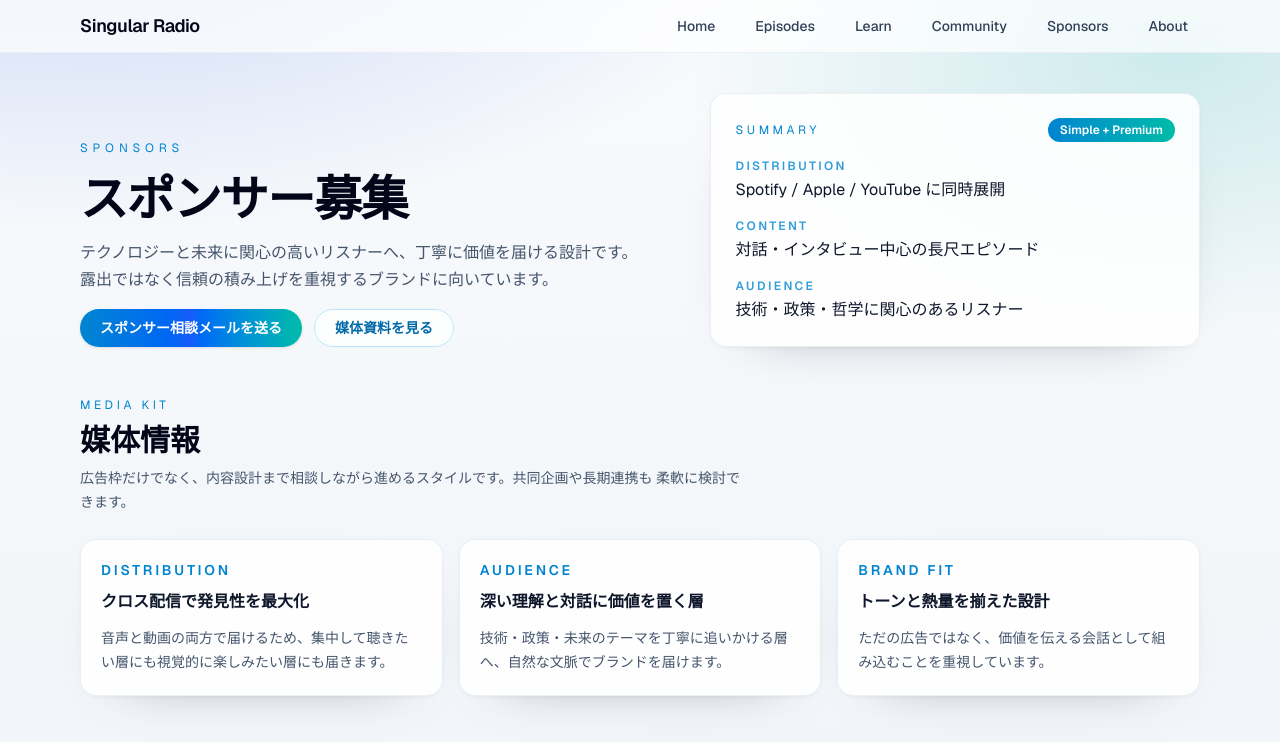
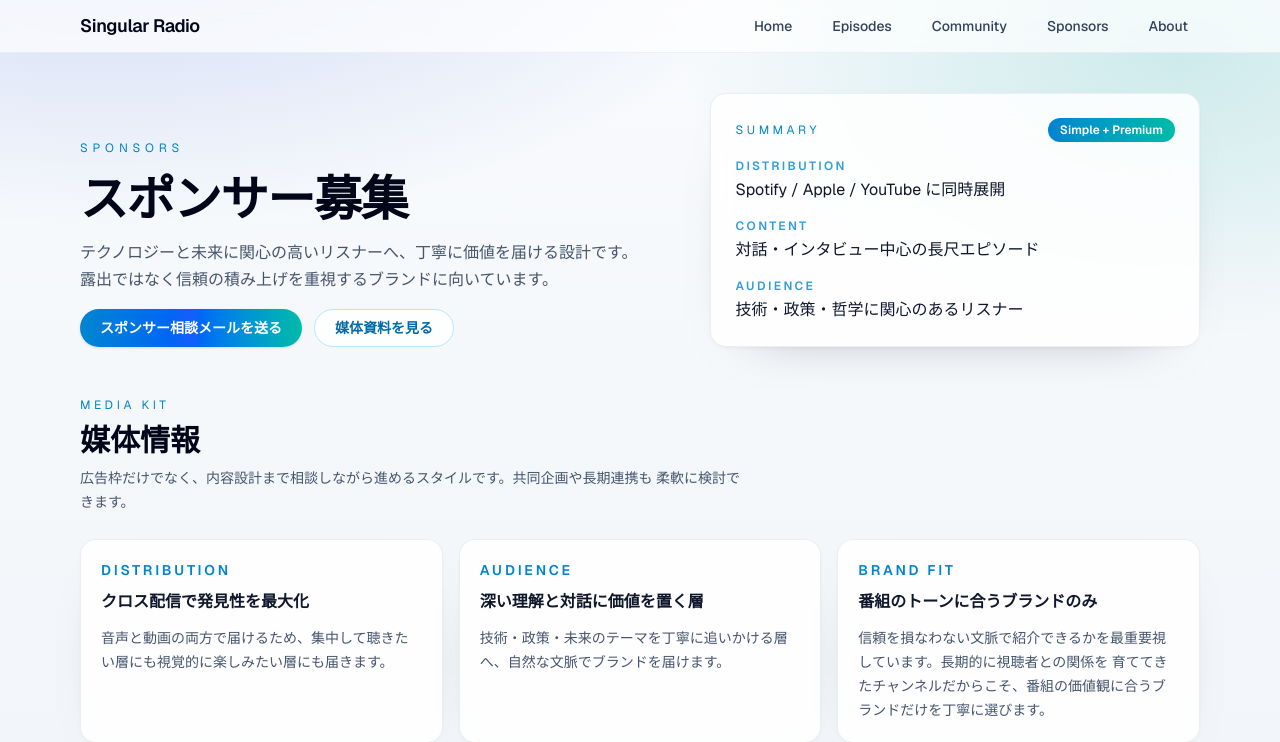
Before and after one commit to Japan-Automation-Technology/singular-radio, a Next.js app in the folder web/: page /sponsors in a window 1280 px wide. Shown: the top 742 px of the page. Built offline with nearby package versions, Linux system fonts and the light colour scheme.

Commit message:
small fix

```diff
--- a/web/app/learn/page.tsx
+++ /dev/null
@@ -1,26 +0,0 @@
-import { LearnCard } from "@/components/LearnCard";
-import { fetchLearnTerms } from "@/lib/cms";
-
-export const metadata = { title: "Learn – Singular Radio" };
-
-export default async function LearnPage() {
-  const learnTerms = await fetchLearnTerms();
-  return (
-    <div className="space-y-6">
-      <header className="space-y-2">
-        <p className="text-xs uppercase tracking-[0.2em] text-sky-600">
-          Learn
-        </p>
-        <h1 className="text-3xl font-semibold text-slate-900">用語と前提の復習</h1>
-        <p className="text-sm text-slate-600">
-          エピソードで積み上がる概念をまとめています。カテゴリや登場回で探せます（検索は後で追加）。
-        </p>
-      </header>
-      <div className="grid gap-4 md:grid-cols-2">
-        {learnTerms.map((term) => (
-          <LearnCard key={term.slug} term={term} />
-        ))}
-      </div>
-    </div>
-  );
-}
--- a/web/app/page.tsx
+++ b/web/app/page.tsx
@@ -1,19 +1,17 @@
 import { EpisodeHero } from "@/components/EpisodeHero";
 import { EpisodeCard } from "@/components/EpisodeCard";
-import { LearnCard } from "@/components/LearnCard";
 import { Leaderboard } from "@/components/Leaderboard";
 import { leaderboard } from "@/lib/data";
 import Link from "next/link";
-import { fetchEpisodes, fetchLearnTerms } from "@/lib/cms";
+import { fetchEpisodes } from "@/lib/cms";
 
 // Always render this page on each request so new episodes appear without a redeploy.
 export const dynamic = "force-dynamic";
 
 export default async function Home() {
   const episodes = await fetchEpisodes();
-  const learnTerms = await fetchLearnTerms();
   const latest = episodes[0];
-  const featuredLearn = learnTerms.slice(0, 3);
+  const featuredEpisodes = episodes.slice(0, 6);
   if (!latest) {
     return <p>まだエピソードがありません。</p>;
   }
@@ -31,27 +29,13 @@ export default async function Home() {
           </Link>
         </div>
         <div className="grid gap-4 lg:grid-cols-2">
-          {episodes.map((ep) => (
+          {featuredEpisodes.map((ep) => (
             <EpisodeCard key={ep.slug} episode={ep} />
           ))}
         </div>
       </section>
 
       <section className="grid gap-6 lg:grid-cols-2">
-        <div className="space-y-4">
-          <div className="flex items-center justify-between">
-            <h2 className="text-xl font-semibold text-slate-900">Learn</h2>
-            <Link className="text-sm text-sky-700 underline" href="/learn">
-              Browse all →
-            </Link>
-          </div>
-          <div className="space-y-3">
-            {featuredLearn.map((term) => (
-              <LearnCard key={term.slug} term={term} />
-            ))}
-          </div>
-        </div>
-
         <Leaderboard entries={leaderboard} />
       </section>
     </div>
--- a/web/app/sponsors/page.tsx
+++ b/web/app/sponsors/page.tsx
@@ -110,10 +110,11 @@ export default function SponsorsPage() {
               Brand Fit
             </h3>
             <p className="mt-2 text-base font-semibold text-slate-900">
-              トーンと熱量を揃えた設計
+              番組のトーンに合うブランドのみ
             </p>
             <p className="mt-3 text-sm text-slate-600">
-              ただの広告ではなく、価値を伝える会話として組み込むことを重視しています。
+              信頼を損なわない文脈で紹介できるかを最重要視しています。長期的に視聴者との関係を
+              育ててきたチャンネルだからこそ、番組の価値観に合うブランドだけを丁寧に選びます。
             </p>
           </div>
         </div>
--- a/web/components/Header.tsx
+++ b/web/components/Header.tsx
@@ -7,7 +7,6 @@ import Link from "next/link";
 const nav = [
   { href: "/", label: "Home" },
   { href: "/episodes", label: "Episodes" },
-  { href: "/learn", label: "Learn" },
   { href: "/community", label: "Community" },
   { href: "/sponsors", label: "Sponsors" },
   { href: "/about", label: "About" },
```
